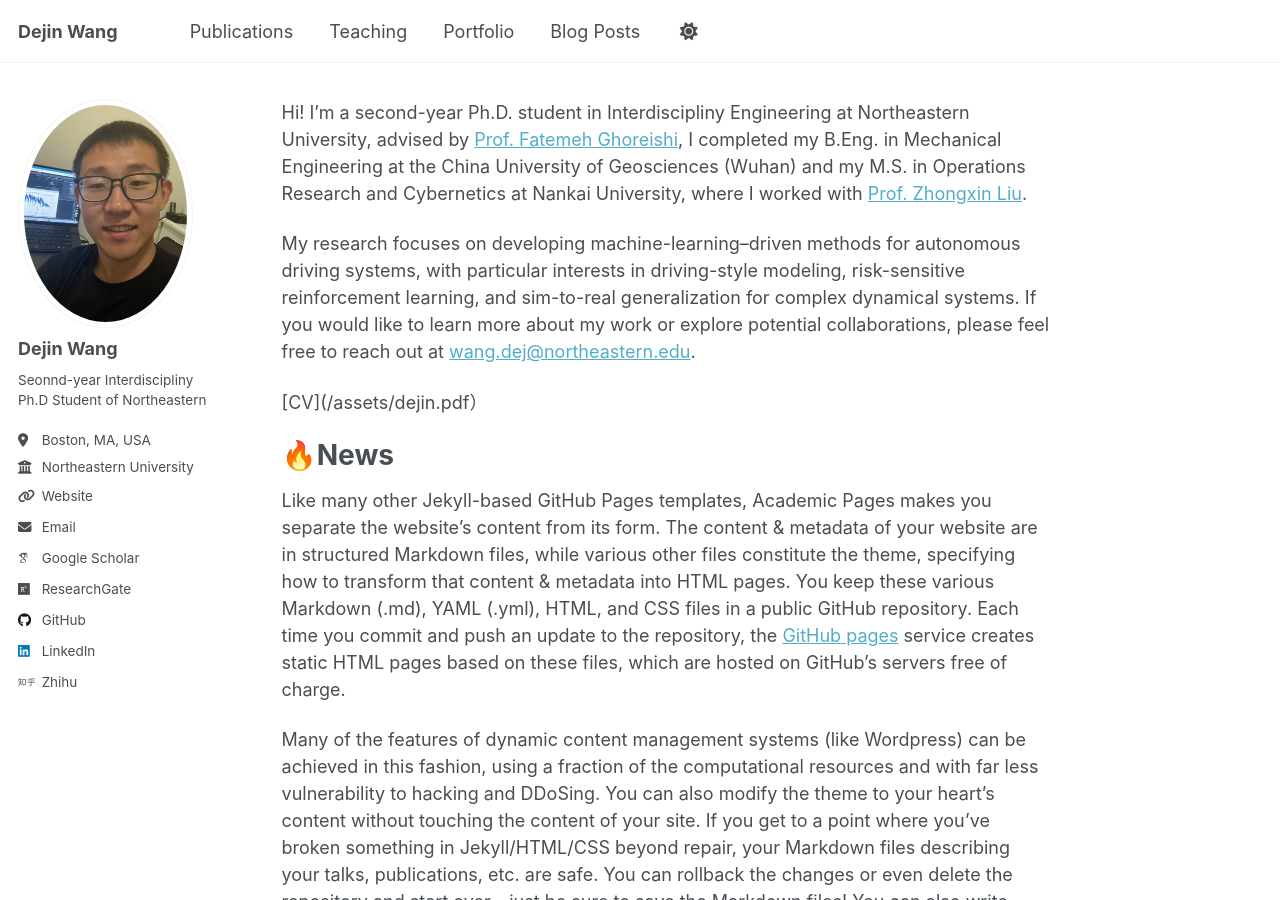
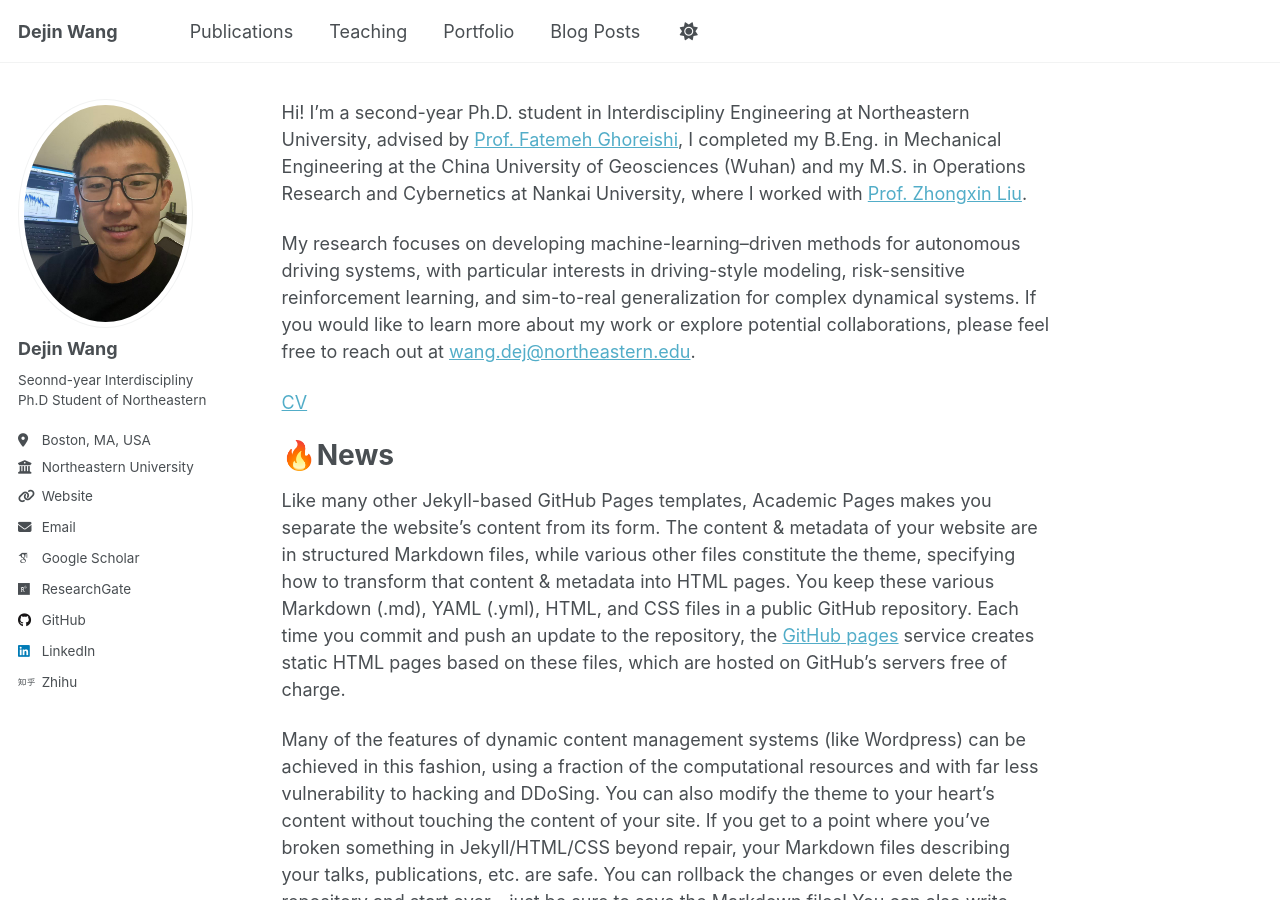
Before and after one commit to dejin-wang/dejin-wang.github.io, a Jekyll site: the page built from _pages/about.md, in a window 1280 px wide and 900 px high. Built offline with Jekyll 4.4.1, drawn with Linux system fonts in a browser that asks for light colours; some web fonts are replaced; a script that is not in the unit is left out.

Commit message:
Fix formatting of CV link in about.md

```diff
--- a/_pages/about.md
+++ b/_pages/about.md
@@ -10,7 +10,7 @@ Hi! I’m a second-year Ph.D. student in Interdiscipliny Engineering at Northeas
 
 My research focuses on developing machine-learning–driven methods for autonomous driving systems, with particular interests in driving-style modeling, risk-sensitive reinforcement learning, and sim-to-real generalization for complex dynamical systems. If you would like to learn more about my work or explore potential collaborations, please feel free to reach out at <a href="mailto:wang.dej@northeastern.edu">wang.dej@northeastern.edu</a>.
 
-[CV](/assets/dejin.pdf）
+[CV](/assets/dejin.pdf)
 
 🔥News
 ======
```
